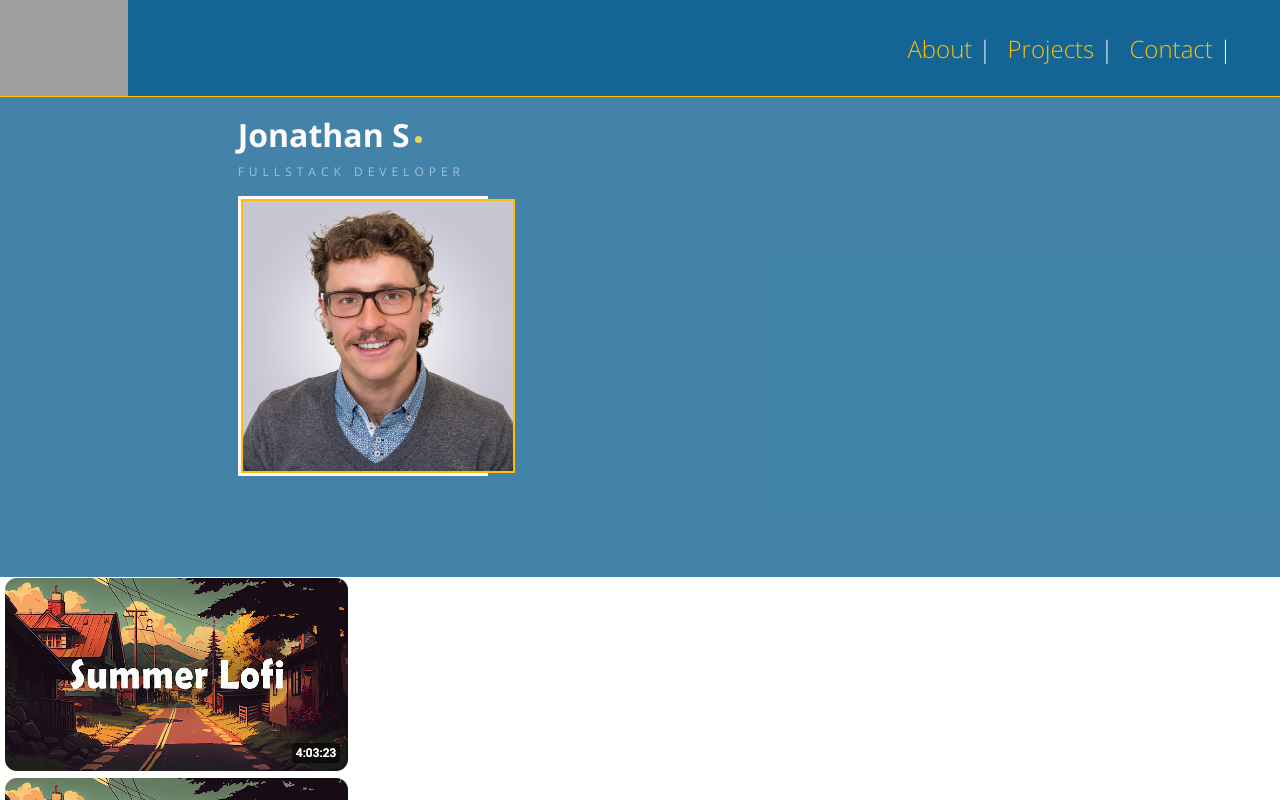
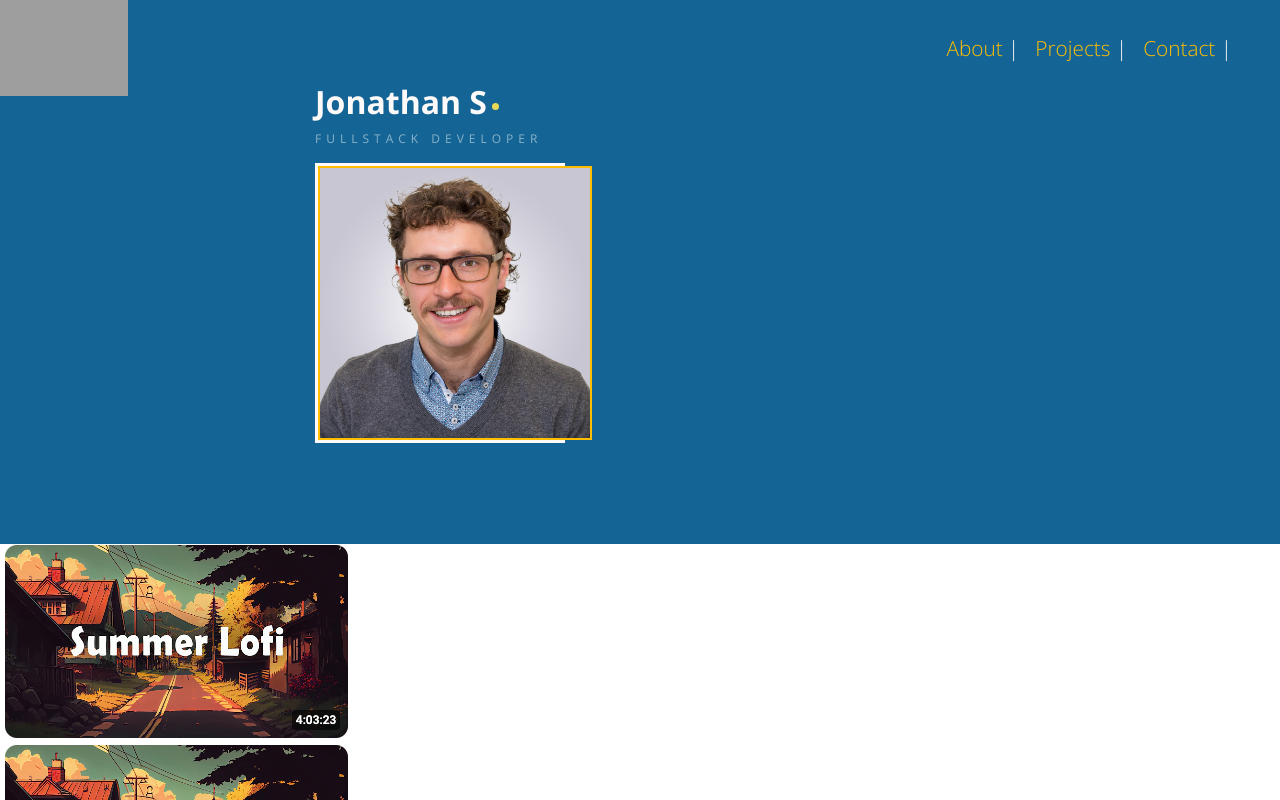
Before and after one commit to SageJonathan/Portfolio_client, a React (Vite) app: page / in a window 1280 px wide. Shown: the top 800 px of the page. Built offline with nearby package versions, Linux system fonts and the light colour scheme; grey boxes are pictures that could not be loaded.

Commit message:
mesh nav into about

```diff
--- a/src/components/About/About.scss
+++ b/src/components/About/About.scss
@@ -6,8 +6,8 @@
 //Change fonts
 //Modify class to classnames and rearange scss tree
 .test{
-    // background: $logoblue;
-    background: $palelogoblue;
+    margin-top: -2rem;
+    background: $logoblue;
     display: flex;
     flex-direction: column;
     justify-content: center;
@@ -16,7 +16,7 @@
           flex-direction: row;
     }
       @include desktop{
-        justify-content: space-evenly;
+        // justify-content: space-evenly;
       }
 }
 .name__container {
--- a/src/components/Nav/Nav.scss
+++ b/src/components/Nav/Nav.scss
@@ -7,7 +7,7 @@
     align-items: center;
     background-color: $logoblue;
     justify-content: space-between;
-    border-bottom: solid 1px $gold;
+    // border-bottom: solid 1px $gold;
     &__img-container {
         height: 12vh;
           @include tablet{
@@ -29,7 +29,7 @@
       padding: 0rem 0.5rem 0rem 0.5rem;
       color:$gold;
          @include tablet{
-            font-size: 1.5rem;
+            font-size: 1.3rem;
       }
 
       &--contact {
--- a/src/styles/partials/_variables.scss
+++ b/src/styles/partials/_variables.scss
@@ -4,7 +4,7 @@ $desktop-breakpoint: 1024px;
 
 // Main Colors
 $logoblue: rgba(20, 101, 149, 1);
-$palelogoblue: rgba(20, 101, 149, .8);
+$palelogoblue: rgba(20, 101, 149, .9);
 
 // Secondary Colors
 $gold: rgb(255, 191, 0);
```
